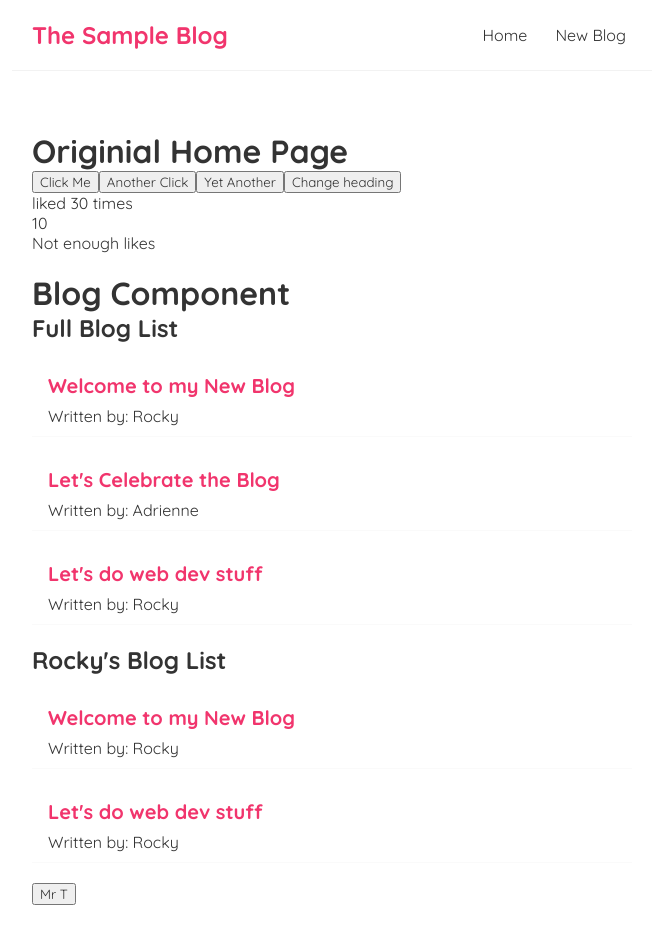
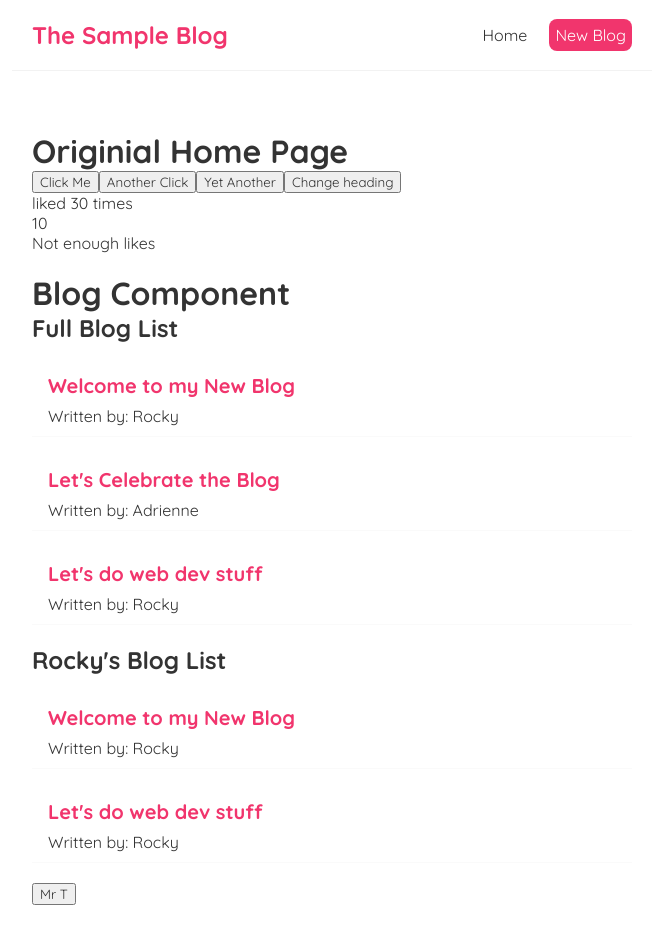
Before and after one commit to SethKalkstein/react-simple-blog, a React (Create React App) app: page / in a window 1280 px wide. Shown: the top 944 px of the page, without its empty margins (308-971 px from the left). Built offline with nearby package versions, Linux system fonts and the light colour scheme; data requests are answered from the project's data file.

Commit message:
added cleanup function to fetch with AbortController Object for when data is still loading during a route change.

```diff
--- a/src/BlogComponent.js
+++ b/src/BlogComponent.js
@@ -1,6 +1,6 @@
 import { useState, useEffect } from "react";
 import BlogList from "./BlogList";
-import useFetch from "./usefetch";
+import useFetch from "./useFetch";
 
 const BlogComponent = () => {
     const { data: blogs, isLoading, error} = useFetch("http://localhost:8000/blogs");
--- a/src/NavBar.js
+++ b/src/NavBar.js
@@ -13,7 +13,12 @@ const NavBar = () => {
                     borderRadius: "8px"
                 }}>New Blog</a> */}
                 <Link to="/">Home</Link>
-                <Link to="/create">New Blog</Link>
+                <Link to="/create" style={{
+                    //inline style written in object format with camel case keys
+                    color: "white",
+                    backgroundColor: "#f1356d",
+                    borderRadius: "8px"
+                }}>New Blog</Link>
             </div>
         </nav>
 
--- /dev/null
+++ b/src/useFetch.js
@@ -0,0 +1,44 @@
+//all custom hooks must start with the word "use" in order to work
+import { findAllByPlaceholderText } from "@testing-library/react";
+import { useState, useEffect } from "react";
+
+const useFetch = (url) => {
+    const [data, setData] = useState([]);
+    const [isLoading, setIsLoading] = useState(true);
+    const [error, setError] = useState(null);
+
+    useEffect( () => {
+
+        const abortAction = new AbortController();
+
+        setTimeout( () => {
+            fetch(url, { signal: abortAction.signal})
+            .then(res => {
+                if(!res.ok){
+                    throw Error('could not fetch the data for that resource');
+                }
+                return res.json();
+            })
+            .then(dat => {
+                setData(dat);
+                setIsLoading(false);
+                setError(null);
+            })
+            .catch( err => {
+                if(err.name === "AbortError")
+                {
+                    console.log("fetch aborted");
+                } else{
+                    setIsLoading(false);
+                    setError(err.message)
+                }
+            });
+        }, 2000);
+    return () => abortAction.abort();
+    }, [url] );
+
+return {data, isLoading, error};
+
+}
+
+export default useFetch;
--- a/src/usefetch.js
+++ /dev/null
@@ -1,33 +0,0 @@
-//all custom hooks must start with the word "use" in order to work
-import { useState, useEffect } from "react";
-
-const useFetch = (url) => {
-    const [data, setData] = useState([]);
-    const [isLoading, setIsLoading] = useState(true);
-    const [error, setError] = useState(null);
-
-    useEffect( () =>  setTimeout( () => {
-        fetch(url)
-        .then(res => {
-            if(!res.ok){
-                throw Error('could not fetch the data for that resource');
-            }
-            return res.json();
-        })
-        .then(dat => {
-            setData(dat);
-            setIsLoading(false);
-            setError(null);
-        })
-        .catch( err => {
-            setIsLoading(false);
-            setError(err.message)
-        });
-    }, 2000)
-, [url] );
-
-return {data, isLoading, error};
-
-}
-
-export default useFetch;
```
